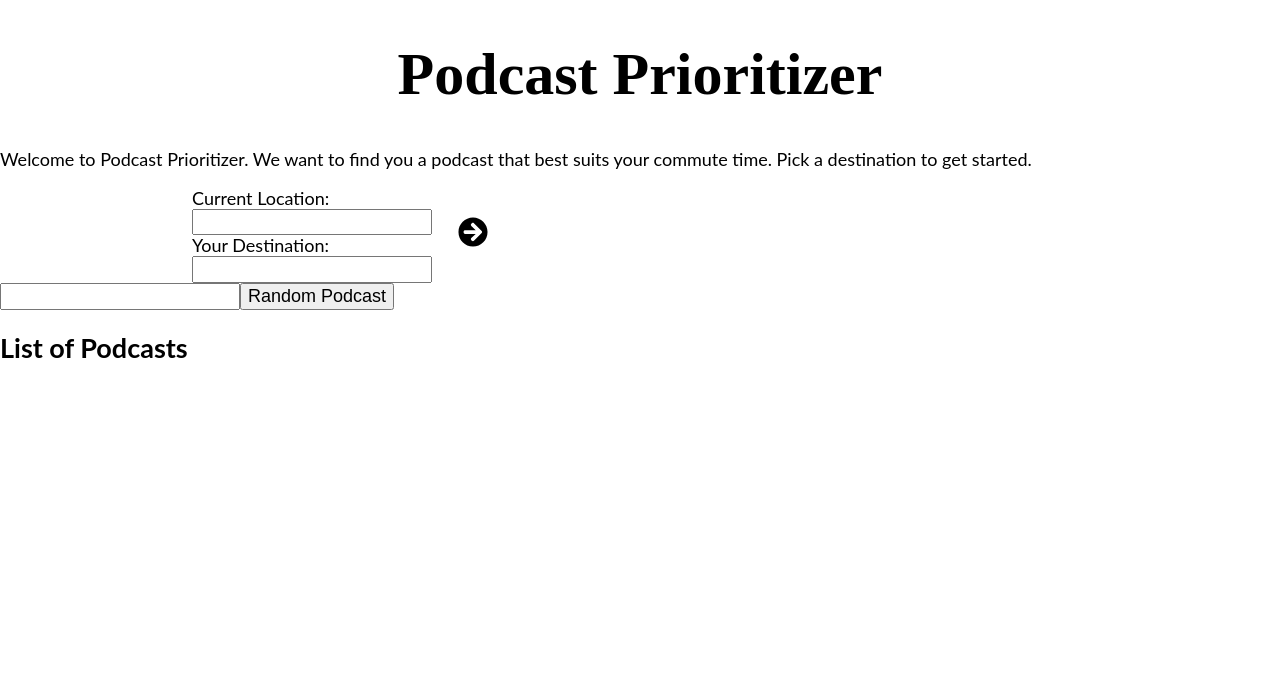
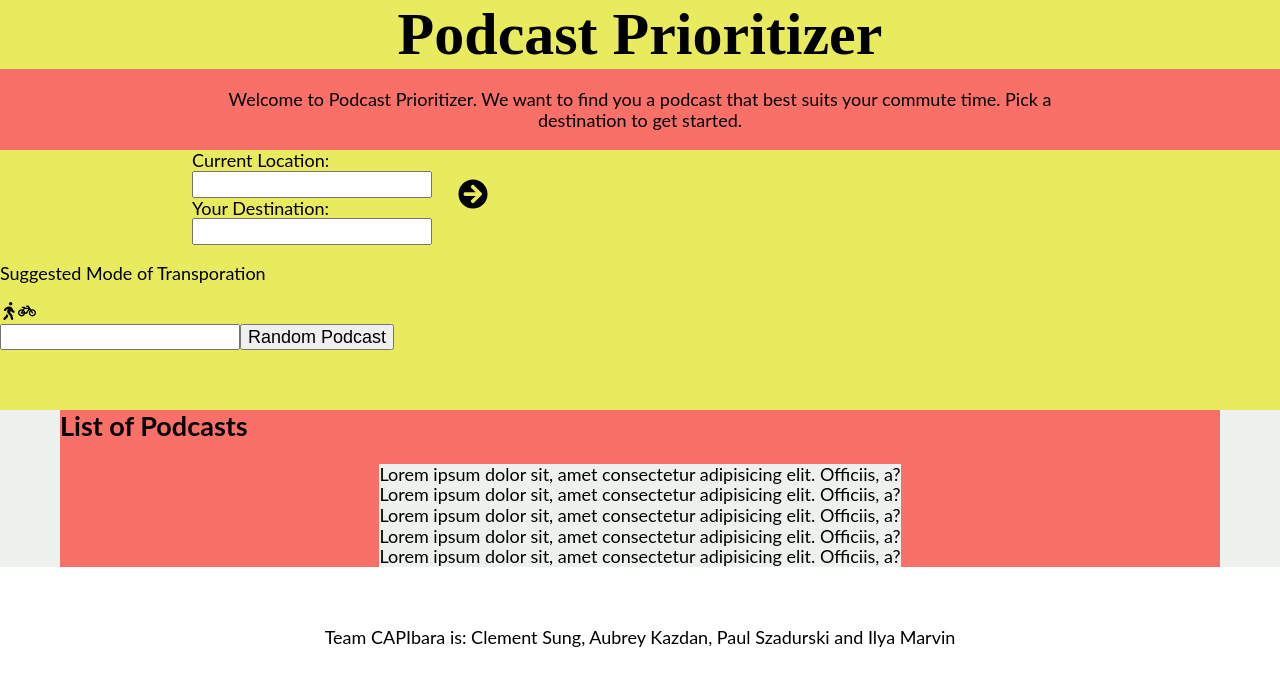
Before and after one commit to capibara33/podcastPrioritizer, a React (Create React App) app: page / in a window 1280 px wide. Shown: the top 686 px of the page. Built offline with nearby package versions, Linux system fonts and the light colour scheme.

Commit message:
added basic styling to skeleton HTML

```diff
--- a/src/components/App.js
+++ b/src/components/App.js
@@ -2,19 +2,23 @@ import { Fragment } from 'react';
 import '../styles/App.css';
 import LandingPage from './LandingPage';
 import LocationForm from './LocationForm';
+import TransportationMode from './TransportationMode';
 import PodcastSearch from './PodcastSearch';
 import PodcastResults from './PodcastResults';
 
 function App() {
   return (
     <Fragment>
+      <LandingPage />
 
+      <main>
+        <LocationForm />
+        <TransportationMode />
+        <PodcastSearch />
+        <PodcastResults />
+      </main>
 
-
-      <LandingPage />
-      <LocationForm />
-      <PodcastSearch />
-      <PodcastResults />
+      <footer>Team CAPIbara is: Clement Sung, Aubrey Kazdan, Paul Szadurski and Ilya Marvin</footer>
 
     </Fragment>
   );
--- a/src/components/LandingPage.js
+++ b/src/components/LandingPage.js
@@ -1,12 +1,10 @@
-function LandingPage() {
+const LandingPage = () => {
     return (
         <header>
-            <div className="header">
                 <h1>Podcast Prioritizer</h1>
-            </div>
-            <div>
-                <p className="instructions">Welcome to Podcast Prioritizer. We want to find you a podcast that best suits your commute time. Pick a destination to get started.</p>
-            </div>
+                <div className="instructionsContainer">
+                    <p className="wrapper">Welcome to Podcast Prioritizer. We want to find you a podcast that best suits your commute time. Pick a destination to get started.</p>
+                </div>
         </header>
 
     )
--- a/src/components/PodcastResults.js
+++ b/src/components/PodcastResults.js
@@ -1,7 +1,8 @@
 
 const PodcastResults = () => {
     return (
-        <div className="podcastResults">
+        <section className="podcastResults">
+            <div className="podcastResultsContainer">
                 <h2>List of Podcasts</h2>
                 <ul>
                 {/* {
@@ -12,8 +13,14 @@ const PodcastResults = () => {
                         </li>
                     })
                 } */}
+                    <li>Lorem ipsum dolor sit, amet consectetur adipisicing elit. Officiis, a?</li>
+                    <li>Lorem ipsum dolor sit, amet consectetur adipisicing elit. Officiis, a?</li>
+                    <li>Lorem ipsum dolor sit, amet consectetur adipisicing elit. Officiis, a?</li>
+                    <li>Lorem ipsum dolor sit, amet consectetur adipisicing elit. Officiis, a?</li>
+                    <li>Lorem ipsum dolor sit, amet consectetur adipisicing elit. Officiis, a?</li>
                 </ul>
             </div>
+        </section>
     )
 }
 
--- /dev/null
+++ b/src/components/TransportationMode.js
@@ -0,0 +1,19 @@
+import { FaWalking, FaBicycle } from 'react-icons/fa'
+
+
+const TransportationMode = () => {
+    return (
+        <div className="transportationContainer">
+            <p>Suggested Mode of Transporation</p>
+            <div>
+                <FaWalking />
+                <FaBicycle />
+            </div>
+        </div>
+    )
+}
+
+
+
+
+export default TransportationMode;
--- a/src/styles/App.css
+++ b/src/styles/App.css
@@ -26,12 +26,41 @@ h1 {
     font-family: 'Judson', serif;
     font-size: 3rem;
     text-align: center;
+    margin: 0;
+}
+
+ul {
+    padding: 0;
+}
+
+li {
+    margin: 0 auto;
+    list-style: none;
+    width: fit-content;
+}
+
+footer {
+    text-align: center;
 }
 
 .wrapper {
     width: 70%;
     max-width: 1280px;
     margin: 0 auto;
+}
+
+header,
+main {
+    background-color: #E8EB5E;
+}
+
+.instructionsContainer {
+    background-color: #F97068;
+}
+
+.instructionsContainer p {
+    text-align: center;
+    padding: 1rem;
 }
 
 .locationForm {
@@ -48,10 +77,20 @@ h1 {
 .locationButton {
   border: none;
   margin-left: 1rem;
-  background-color: white;
+  background-color: #E8EB5E;
   font-size: 1.5rem;
 }
 
 .locationButton:hover {
   cursor: pointer;
 }
+
+.podcastResults,
+.podcastResults li {
+    background-color: #EDF2EF;
+}
+
+.podcastResultsContainer {
+    background-color: #F97068;
+    margin: 3rem;
+}
```
Lines whose indentation alone changed are shown as unchanged.
